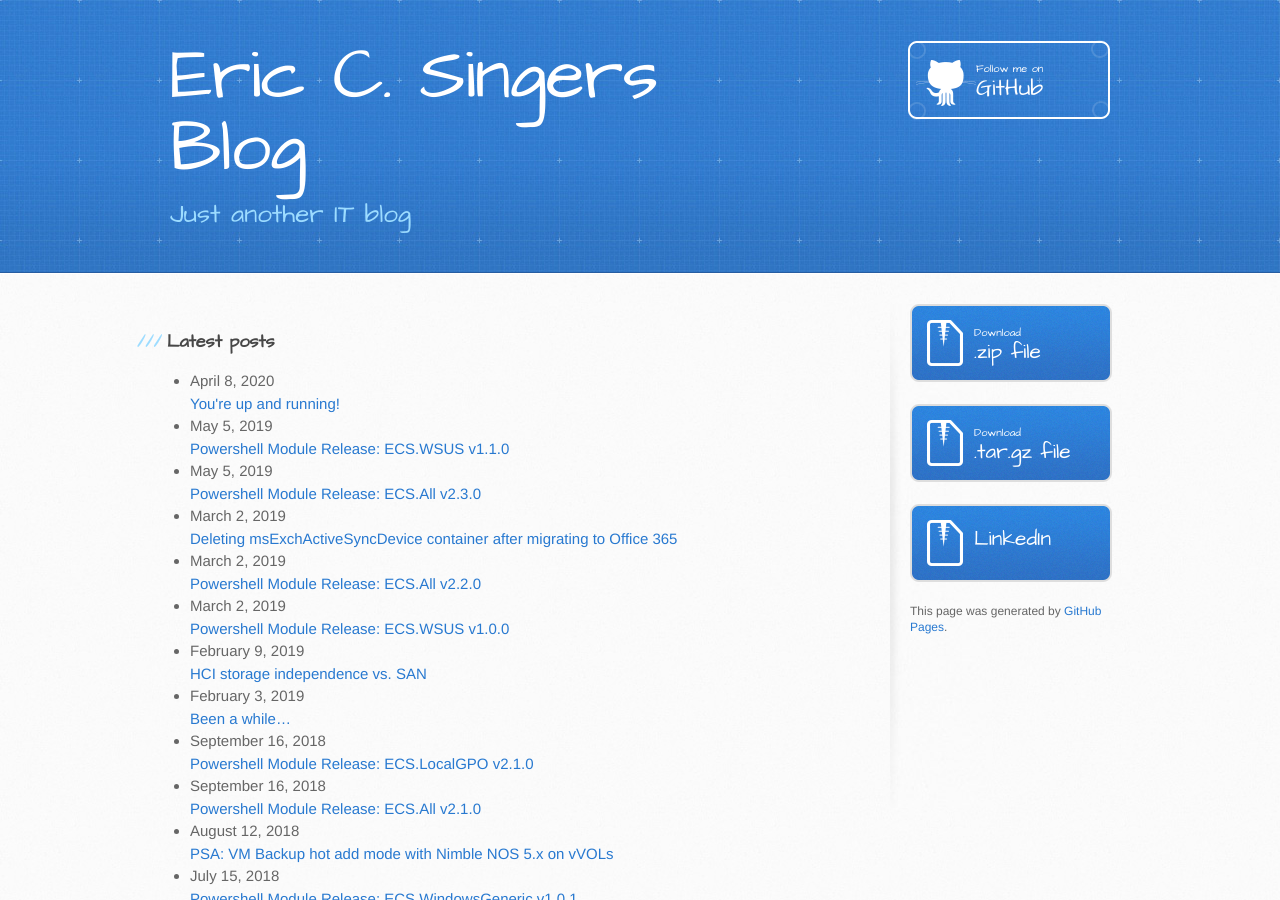
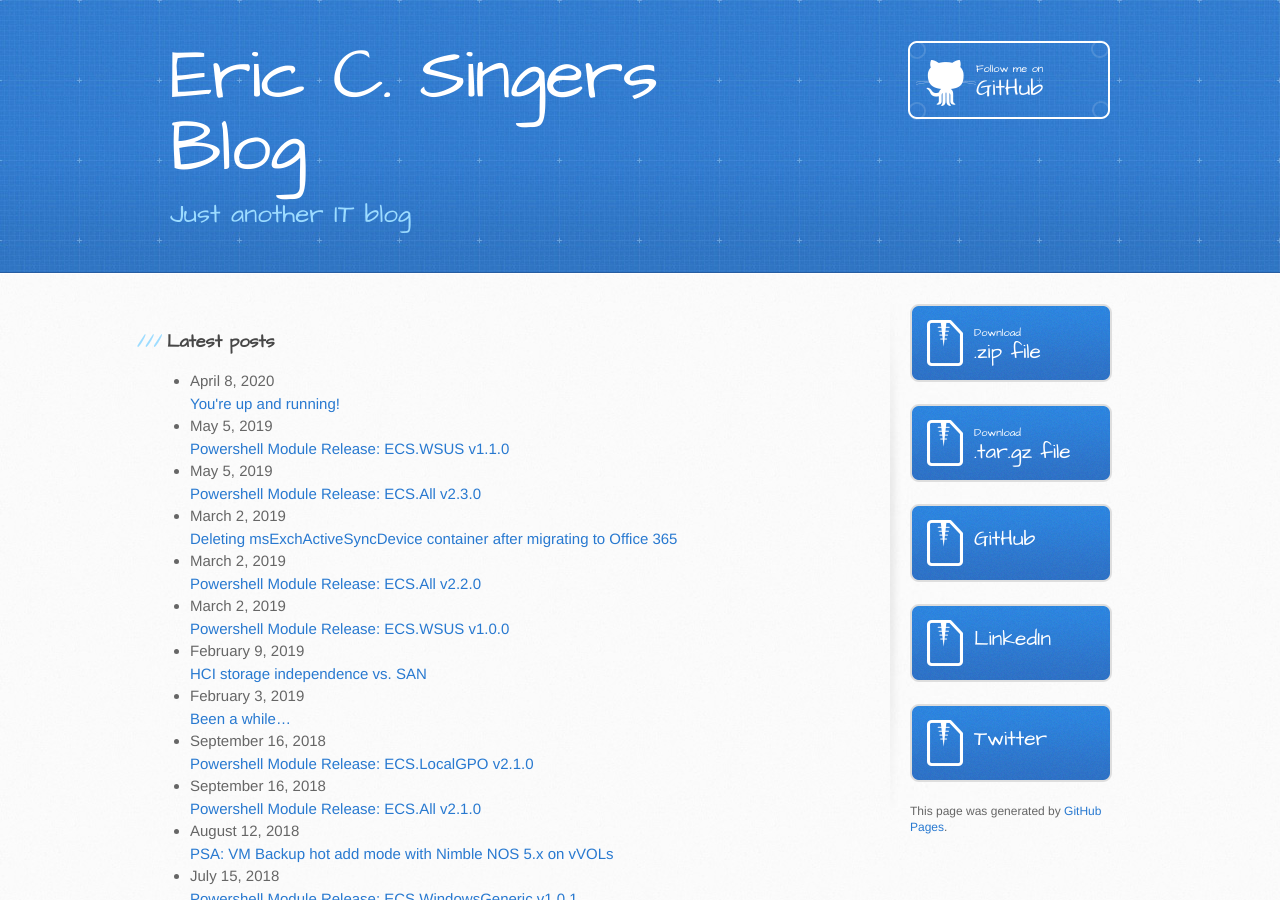
Before and after one commit to ericcsinger/ericcsinger.github.io, a Jekyll site: the page built from index.md, in a window 1280 px wide and 900 px high. Built offline with Jekyll 4.4.1, drawn with Linux system fonts in a browser that asks for light colours; our own code applies the rules of GitHub Pages for plain Markdown files.

Commit message:
More side bar stuff

```diff
--- a/_layouts/default.html
+++ b/_layouts/default.html
@@ -48,10 +48,21 @@
             </a>
           {% endif %}
 
+          <!-- GitHub -->
+          <a href="https://github.com/ericcsinger" class="button">
+            GitHub
+          </a>
+
           <!-- LinkedIn -->
           <a href="https://www.linkedin.com/in/ericcsinger" class="button">
             LinkedIn
           </a>
+
+          <!-- Twitter -->
+          <a href="https://twitter.com/esinger" class="button">
+            Twitter
+          </a>
+
 
 
 
```
Also changed, not shown: 1 other file.
